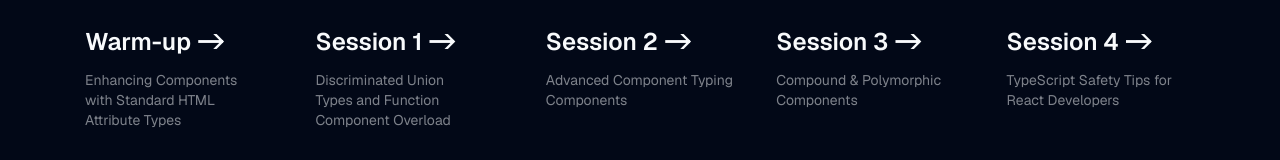
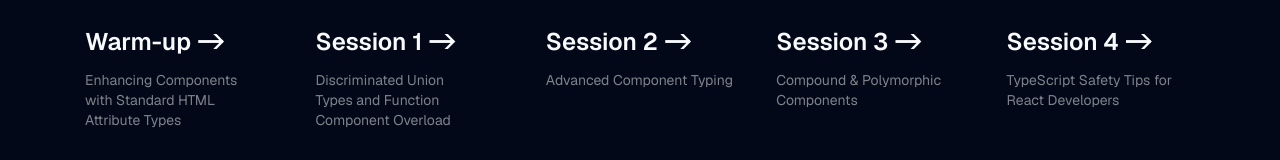
Before and after one commit to glennreyes/advanced-typescript-workshop, a Next.js app: page / in a window 1280 px wide. Shown: the part 489-649 px from the top of the page. Built offline with nearby package versions, Linux system fonts and the light colour scheme.

Commit message:
Fix typo

```diff
--- a/app/page.tsx
+++ b/app/page.tsx
@@ -65,7 +65,7 @@ const RootPage = () => (
           </span>
         </h2>
         <p className="m-0 max-w-[30ch] text-sm opacity-50">
-          Advanced Component Typing Components
+          Advanced Component Typing
         </p>
       </Link>
 
```
